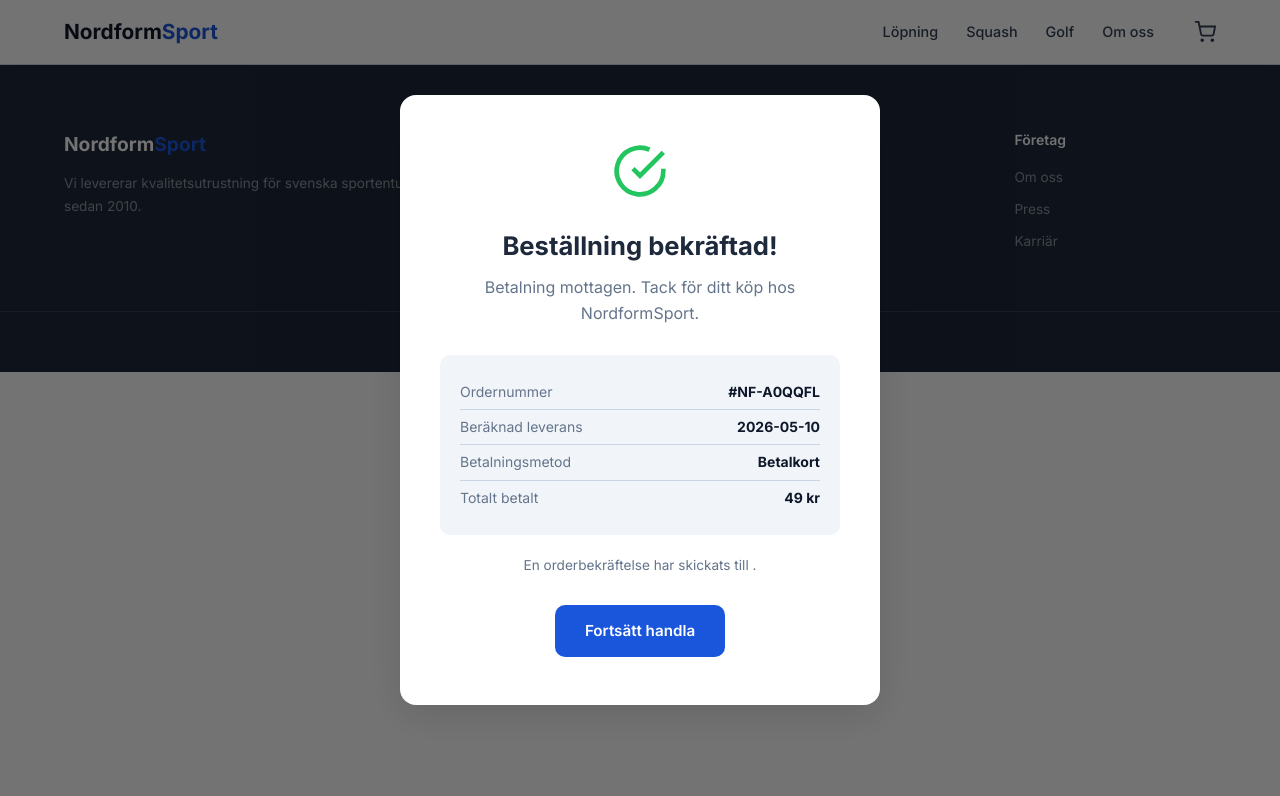
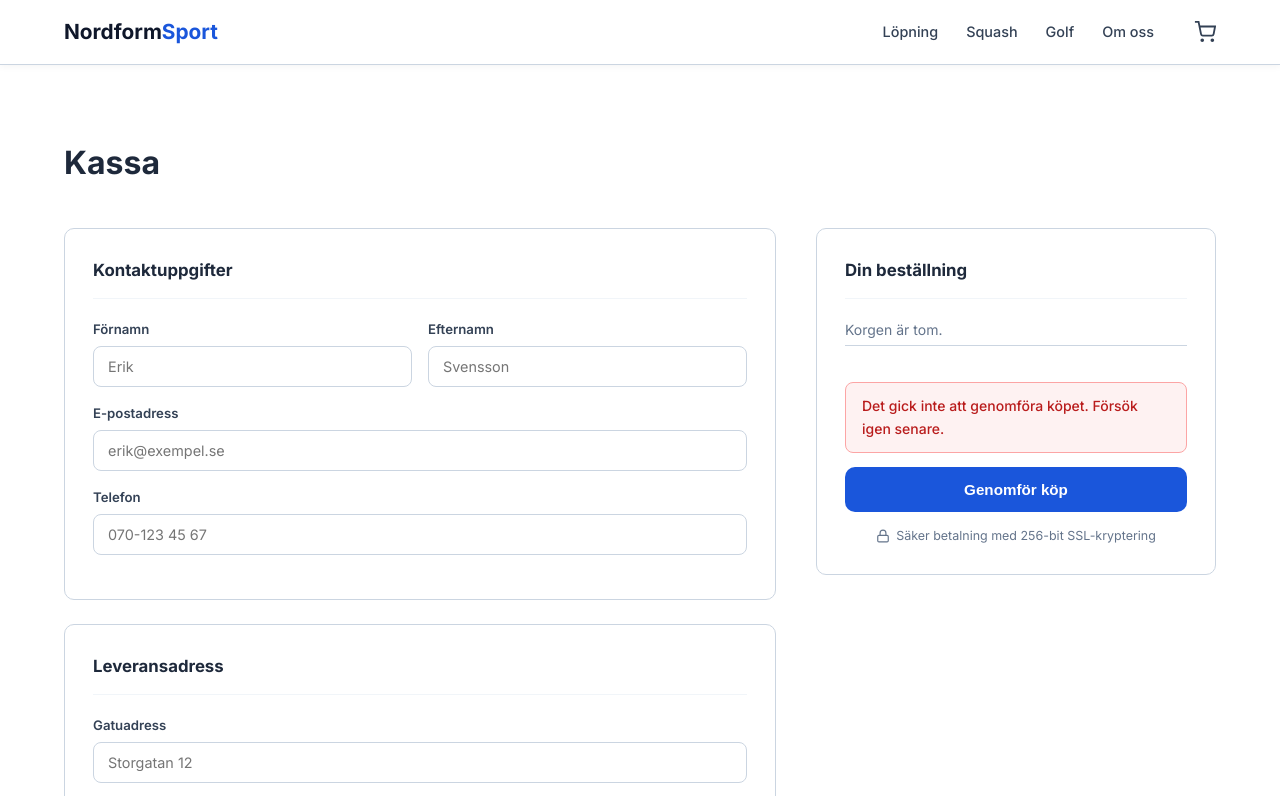
Before and after one commit to sebslack123/SlackRetailSite, a website: page checkout.html in a window 1280 px wide. Both pictures are taken after a click on the button "Genomför köp". Shown: the top 796 px of the page. Drawn offline with Linux system fonts and the light colour scheme.

Commit message:
chore: reset to broken demo state [reporeverse]

```diff
--- a/checkout.html
+++ b/checkout.html
@@ -230,31 +230,9 @@
     }
 
     function placeOrder() {
-      const email = document.getElementById('email').value;
-      const paymentRadio = document.querySelector('input[name="payment"]:checked');
-      const paymentValue = paymentRadio ? paymentRadio.value : 'card';
-
-      const paymentLabels = { card: 'Betalkort', swish: 'Swish', klarna: 'Faktura – Klarna' };
-      const paymentDisplay = paymentLabels[paymentValue] || paymentValue;
-
-      const orderNum = '#NF-' + Math.random().toString(36).substring(2, 8).toUpperCase();
-
-      const deliveryDate = new Date();
-      deliveryDate.setDate(deliveryDate.getDate() + 3);
-      const deliveryStr = deliveryDate.toLocaleDateString('sv-SE');
-
-      const total = getCartTotal();
-      const shipping = total >= 499 ? 0 : 49;
-      const formattedTotal = formatPrice(total + shipping);
-
-      document.getElementById('order-number').textContent = orderNum;
-      document.getElementById('delivery-date').textContent = deliveryStr;
-      document.getElementById('payment-method-display').textContent = paymentDisplay;
-      document.getElementById('conf-total').textContent = formattedTotal;
-      document.getElementById('conf-email-addr').textContent = email;
-
-      document.getElementById('checkout-section').style.display = 'none';
-      document.getElementById('order-confirmation').style.display = 'flex';
+      const el = document.getElementById('payment-error');
+      el.textContent = 'Det gick inte att genomföra köpet. Försök igen senare.';
+      el.style.display = 'block';
     }
 
     function clearCartAndGo(e) {
```
